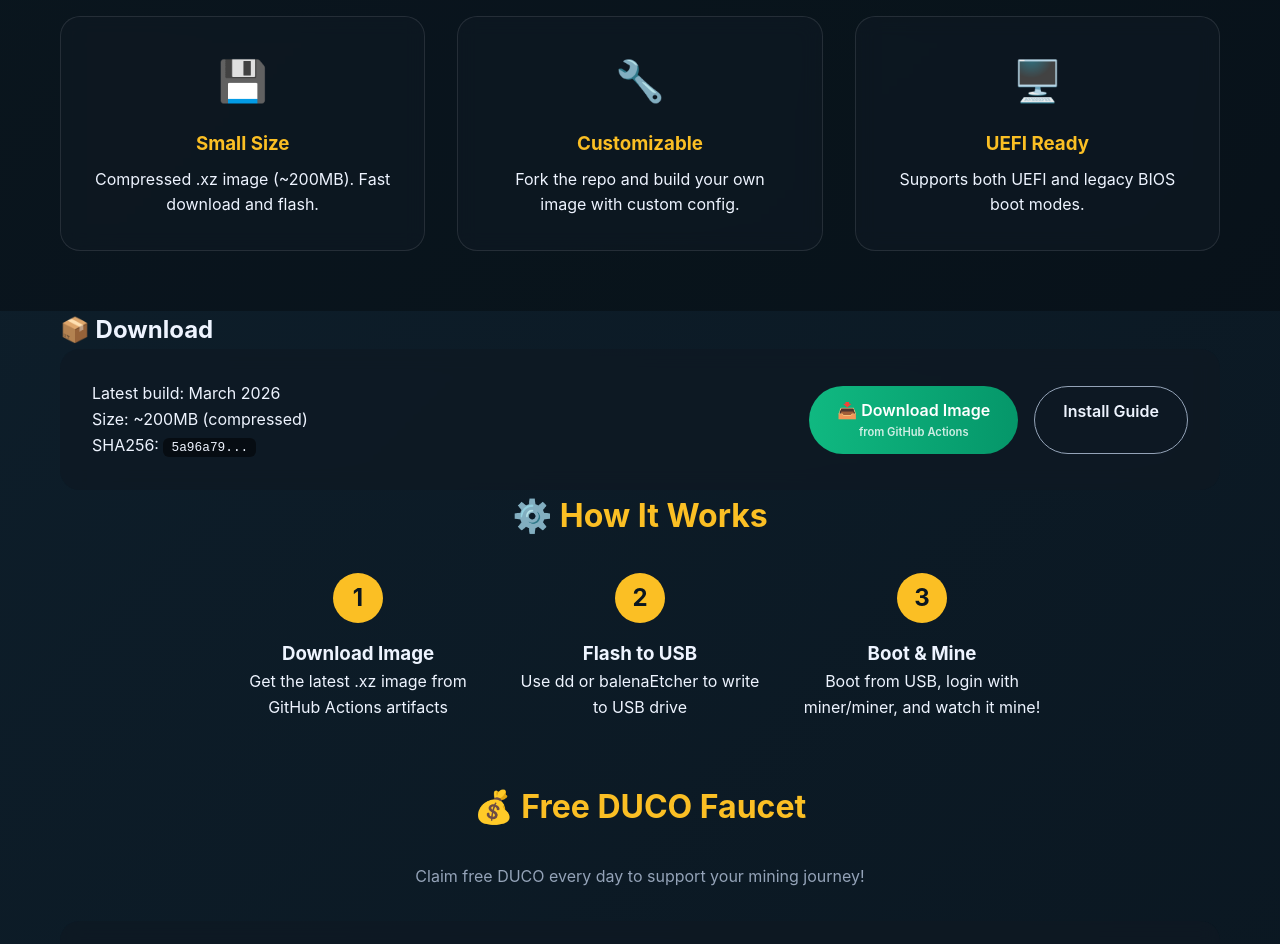
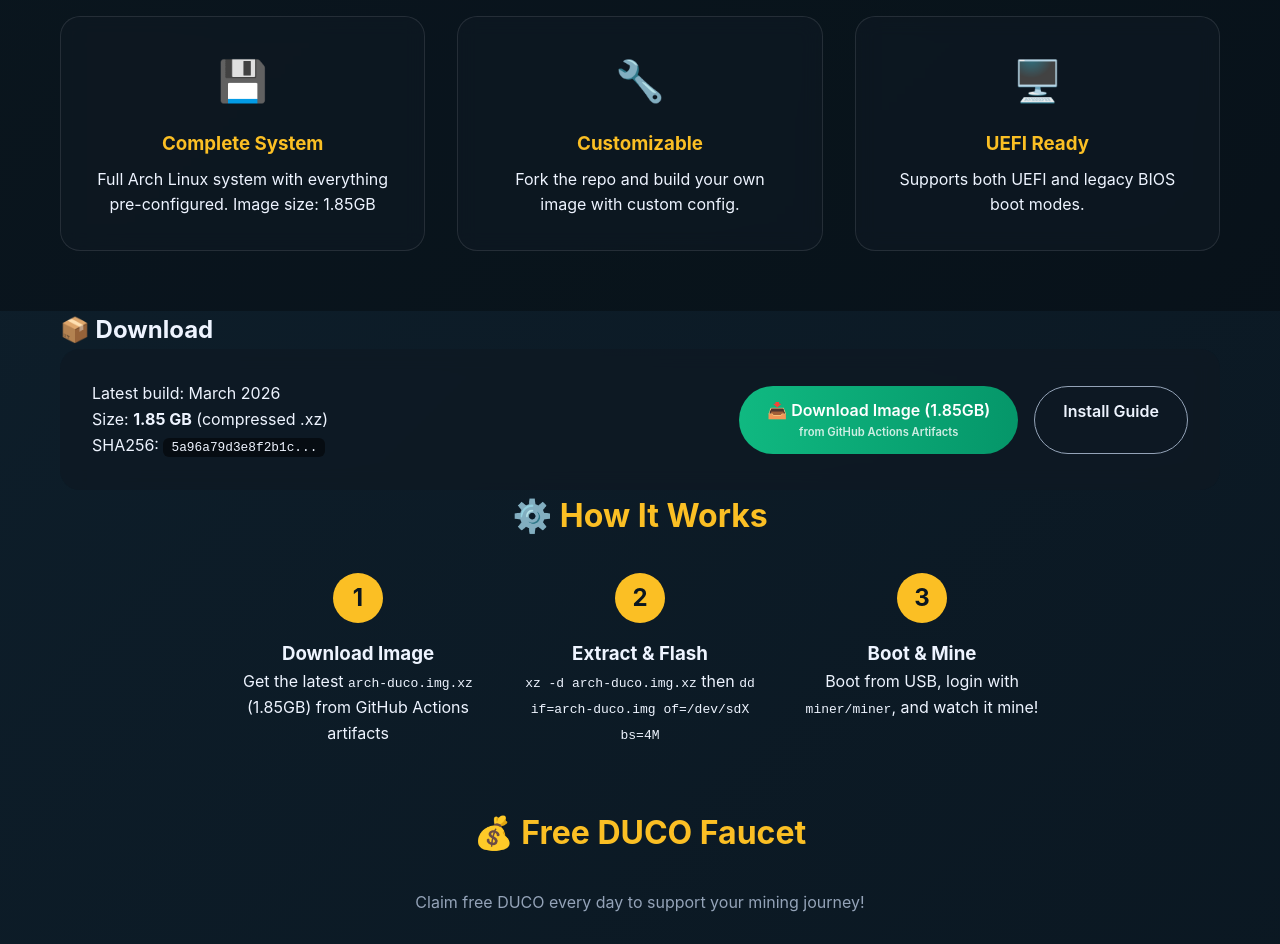
Before and after one commit to nam348tnh3gp/rusty-arch-duco, a plain HTML site: page index.html in a window 1280 px wide. Shown: the part 920-1864 px from the top of the page. Drawn offline with Linux system fonts and the light colour scheme; no server answers.

Commit message:
Update index.html

```diff
--- a/index.html
+++ b/index.html
@@ -58,8 +58,8 @@
                 </div>
                 <div class="feature-card">
                     <div class="feature-icon">💾</div>
-                    <h3>Small Size</h3>
-                    <p>Compressed .xz image (~200MB). Fast download and flash.</p>
+                    <h3>Complete System</h3>
+                    <p>Full Arch Linux system with everything pre-configured. Image size: 1.85GB</p>
                 </div>
                 <div class="feature-card">
                     <div class="feature-icon">🔧</div>
@@ -81,13 +81,13 @@
             <div class="download-card">
                 <div class="download-info">
                     <p class="version">Latest build: <span id="build-date">March 2026</span></p>
-                    <p class="size">Size: ~200MB (compressed)</p>
-                    <p class="checksum">SHA256: <code id="checksum">5a96a79...</code></p>
+                    <p class="size">Size: <strong>1.85 GB</strong> (compressed .xz)</p>
+                    <p class="checksum">SHA256: <code id="checksum">5a96a79d3e8f2b1c...</code></p>
                 </div>
                 <div class="download-buttons">
-                    <a href="https://github.com/nam348tnh3gp/rusty-arch-duco/actions" class="btn btn-download">
-                        <span>📥 Download Image</span>
-                        <small>from GitHub Actions</small>
+                    <a href="https://github.com/nam348tnh3gp/rusty-arch-duco/actions/workflows/build.yml" class="btn btn-download">
+                        <span>📥 Download Image (1.85GB)</span>
+                        <small>from GitHub Actions Artifacts</small>
                     </a>
                     <a href="/docs/install.html" class="btn btn-outline">Install Guide</a>
                 </div>
@@ -102,17 +102,17 @@
                 <div class="step">
                     <div class="step-number">1</div>
                     <h3>Download Image</h3>
-                    <p>Get the latest .xz image from GitHub Actions artifacts</p>
+                    <p>Get the latest <code>arch-duco.img.xz</code> (1.85GB) from GitHub Actions artifacts</p>
                 </div>
                 <div class="step">
                     <div class="step-number">2</div>
-                    <h3>Flash to USB</h3>
-                    <p>Use dd or balenaEtcher to write to USB drive</p>
+                    <h3>Extract & Flash</h3>
+                    <p><code>xz -d arch-duco.img.xz</code> then <code>dd if=arch-duco.img of=/dev/sdX bs=4M</code></p>
                 </div>
                 <div class="step">
                     <div class="step-number">3</div>
                     <h3>Boot & Mine</h3>
-                    <p>Boot from USB, login with miner/miner, and watch it mine!</p>
+                    <p>Boot from USB, login with <code>miner/miner</code>, and watch it mine!</p>
                 </div>
             </div>
         </div>
```
